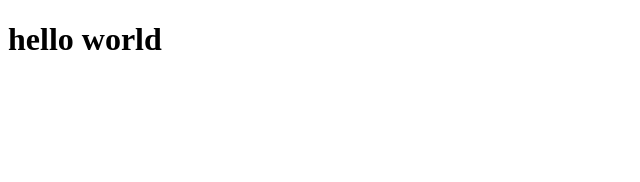
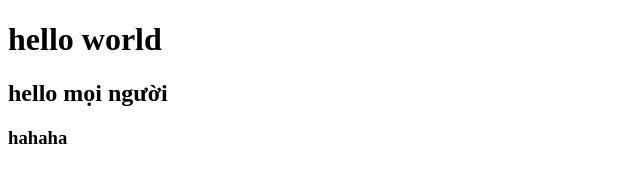
Before and after one commit to AnhTai03/Comper, a plain HTML site: page index.html in a window 1280 px wide. Shown: the whole page, without its empty margins (0-640 px from the left). Drawn offline with Linux system fonts and the light colour scheme.

Commit message:
sourcode__two

```diff
--- a/index.html
+++ b/index.html
@@ -8,5 +8,7 @@
   </head>
   <body>
     <h1>hello world</h1>
+    <h2>hello mọi người</h2>
+    <h3>hahaha</h3>
   </body>
 </html>
```
